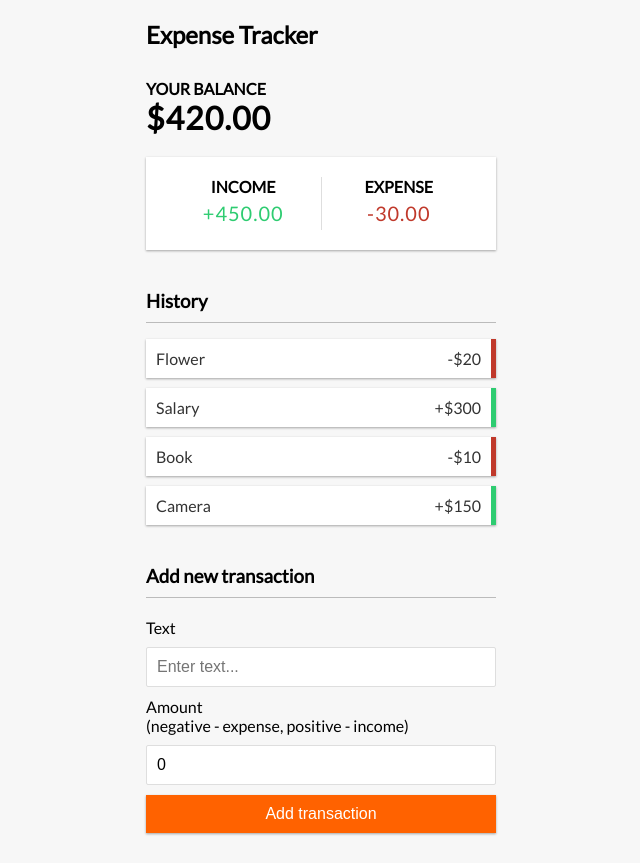
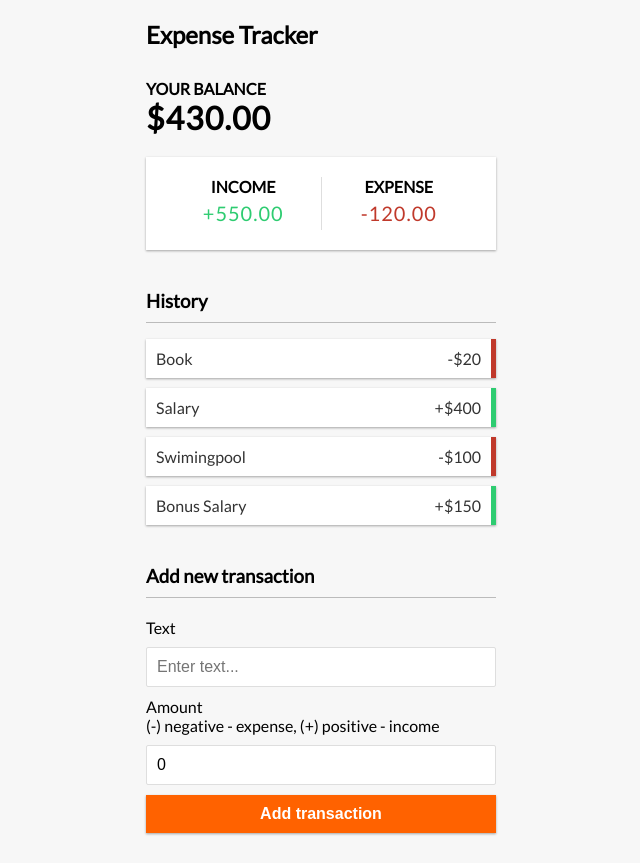
Before and after one commit to MarcinMG-web/Expense-tracker, a React (Create React App) app: page / in a window 1280 px wide. Shown: the whole page, without its empty margins (319-959 px from the left). Built offline with nearby package versions, Linux system fonts and the light colour scheme.

Commit message:
add transaction

```diff
--- a/src/App.css
+++ b/src/App.css
@@ -98,6 +98,7 @@ input[type='number'] {
   margin: 10px 0 30px;
   padding: 10px;
   width: 100%;
+  font-weight: 900;
 }
 
 .btn:focus,
--- a/src/App.js
+++ b/src/App.js
@@ -14,7 +14,7 @@ function App() {
   return (
     <GlobalProvider>
 
-      <Header />
+      <Header></Header>
 
       <div className="container">
         <Balance></Balance>
--- a/src/componets/AddTransaction.js
+++ b/src/componets/AddTransaction.js
@@ -1,14 +1,28 @@
-import React, { useState } from 'react'
+import React, { useState, useContext } from 'react'
+import { GlobalContext } from '../context/GlobalState';
 
 export const AddTransaction = () => {
 const [text, setText] = useState('');
 const [amount, setAmount] = useState(0);
 
+const { addTransaction } = useContext(GlobalContext);
+
+const onSubmit = e => {
+e.preventDefault();
+
+    const newTransaction = {
+        id: Date.now(),
+        text,
+        amount: +amount
+    }
+    addTransaction(newTransaction);
+}
+
     return (
 
         <>
              <h3>Add new transaction</h3>
-                <form >
+                <form onSubmit={ onSubmit }>
                     <div className="form-control">
                         <label htmlFor="text">Text</label>
                         <input type="text" value={text} onChange={(e) => setText(e.target.value)} placeholder="Enter text..." />
@@ -16,7 +30,7 @@ const [amount, setAmount] = useState(0);
                     <div className="form-control">
                         <label htmlFor="amount"
                             >Amount <br />
-                            (negative - expense, positive - income)</label>
+                            (-) negative - expense, (+) positive - income</label>
                         <input type="number" value={amount} onChange={(e)=> setAmount(e.target.value)} placeholder="Enter amount..." />
                     </div>
                         <button className="btn">Add transaction</button>
--- a/src/context/AppReducer.js
+++ b/src/context/AppReducer.js
@@ -6,6 +6,11 @@ export default (state, action) => {
             transactions: state.transactions.filter(transaction => transaction.id !== action.payload)
             }
 
+            case 'ADD_TRANSACTION':
+                return{
+                ...state,
+                transactions: [action.payload, ...state.transactions]
+                }
         default:
             return state;
     }
--- a/src/context/GlobalState.js
+++ b/src/context/GlobalState.js
@@ -4,10 +4,10 @@ import AppReducer from './AppReducer';
 // Initial state
 const initialState = {
     transactions: [
-  { id: 1, text: 'Flower', amount: -20 },
-  { id: 2, text: 'Salary', amount: 300 },
-  { id: 3, text: 'Book', amount: -10 },
-  { id: 4, text: 'Camera', amount: 150 }
+  { id: Date.now(), text: 'Book', amount: -20 },
+  { id: Date.now()+1, text: 'Salary', amount: 400 },
+  { id: Date.now()+2, text: 'Swimingpool', amount: -100 },
+  { id: Date.now()+3, text: 'Bonus Salary', amount: 150 }
     ]
 }
 
@@ -26,9 +26,17 @@ export const GlobalProvider = ( {children} ) => {
         });
     }
 
+    function addTransaction(transaction){
+        dispatch({
+            type: 'ADD_TRANSACTION',
+            payload: transaction
+        });
+    }
+
     return (<GlobalContext.Provider value={{
         transactions: state.transactions,
-        deleteTransaction
+        deleteTransaction,
+        addTransaction
     }}>
         {children}
     </GlobalContext.Provider>);
```
